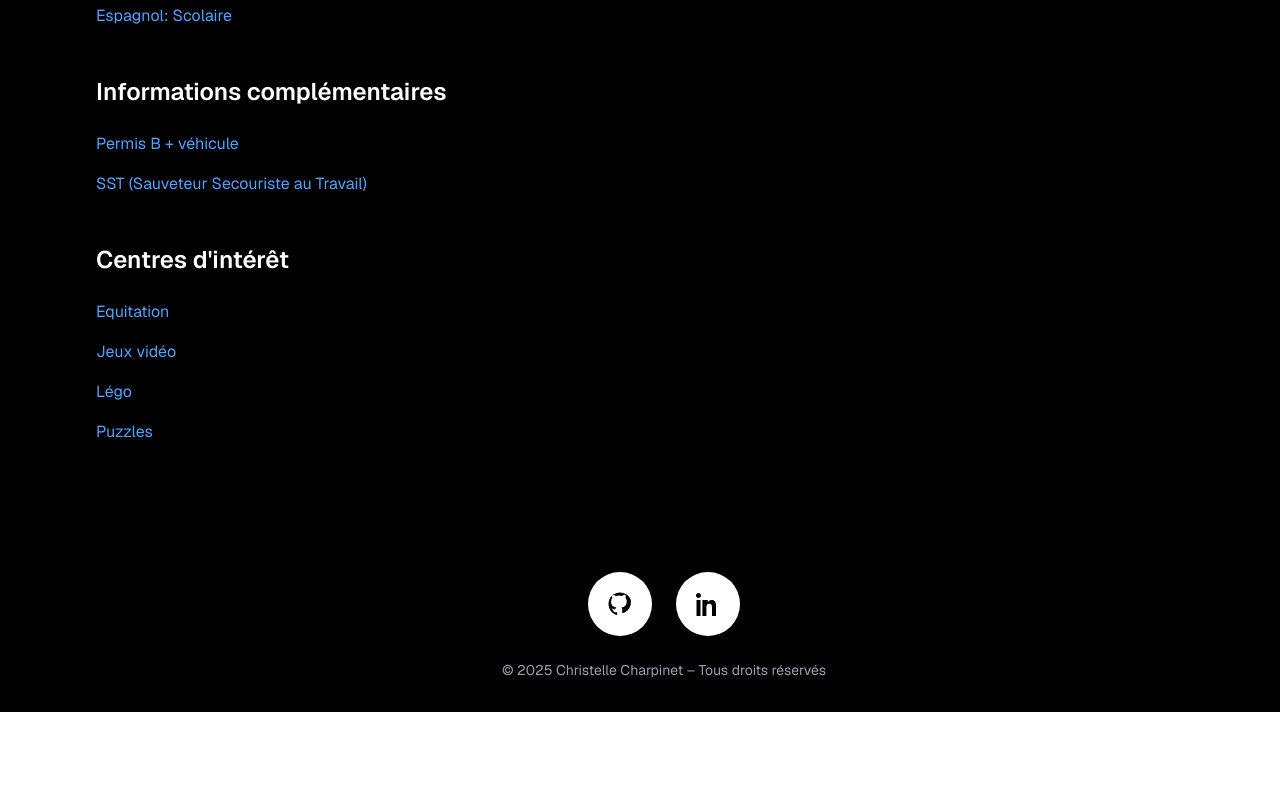
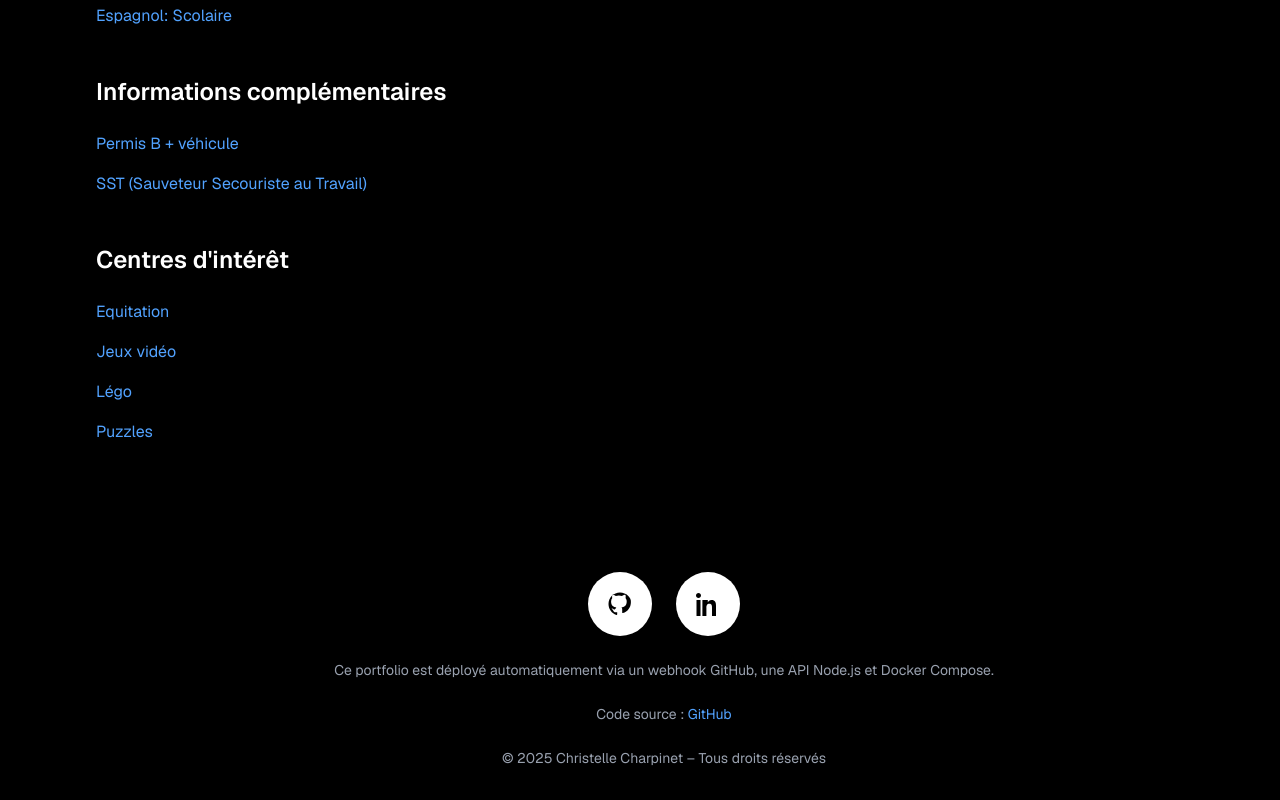
Before and after one commit to Christelle-Charp/Portfolio, a Next.js app: page /cv in a window 1280 px wide. Shown: the part 2058-2858 px from the top of the page. Before the commit the page ends 2770 px from the top, so only its background shows below. Built offline with nearby package versions, Linux system fonts and the light colour scheme.

Commit message:
Ajout projet API

```diff
--- a/components/Card/ProjectCard.tsx
+++ b/components/Card/ProjectCard.tsx
@@ -20,13 +20,12 @@ export default function ProjectCard({
   return (
     <div className="flex flex-col md:flex-row bg-white text-black rounded-lg overflow-hidden shadow hover:shadow-lg transition mb-12">
       {/* Image à gauche */}
-      <div className="md:w-1/2">
+      <div className="md:w-1/2 aspect-[3/2] relative">
         <Image
-            src={image}
-            alt={title}
-            width={600}
-            height={400}
-            className="w-full h-full object-cover"
+          src={image}
+          alt={title}
+          fill
+          className="object-cover object-center"
         />
       </div>
 
--- a/components/section/Footer.tsx
+++ b/components/section/Footer.tsx
@@ -41,6 +41,22 @@ export default function Footer() {
           </a>
         </div>
 
+        <div className="text-sm text-gray-400">
+          Ce portfolio est déployé automatiquement via un webhook GitHub, une API Node.js et Docker Compose.
+        </div>
+
+        <div className="text-sm text-gray-400">
+          Code source :{" "}
+          <a
+            href="https://github.com/Christelle-Charp/Portfolio"
+            target="_blank"
+            rel="noopener noreferrer"
+            className="text-blue-400 hover:underline"
+          >
+            GitHub
+          </a>
+        </div>
+
         {/* Mentions légales */}
         <div className="text-sm text-gray-400">
           © 2025 Christelle Charpinet – Tous droits réservés
--- a/components/section/Projects.tsx
+++ b/components/section/Projects.tsx
@@ -32,6 +32,14 @@ export default function Projects() {
           serverLink="https://frigo-vide.christelle-charpinet.fr"
           githubLink="https://github.com/Christelle-Charp/FrigoVide"
         />
+
+        <ProjectCard
+          title="API"
+          description="API Node.js en production qui expose plusieurs routes backend et pilote le déploiement automatique de mon portfolio. Elle reçoit un webhook GitHub, exécute un script shell sécurisé sur mon VPS et orchestre la reconstruction du service via Docker Compose."
+          image="/api.jpg"
+          serverLink="https://api.christelle-charpinet.fr"
+          githubLink="https://github.com/Christelle-Charp/api"
+        />
       </div>
     </section>
   )
```
